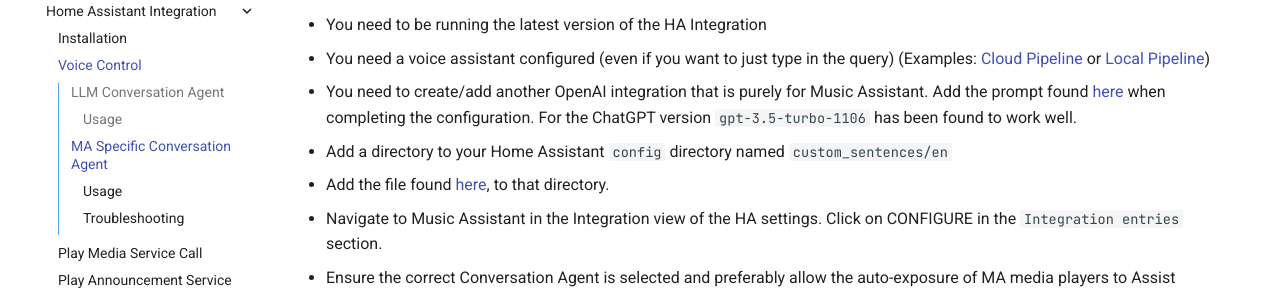
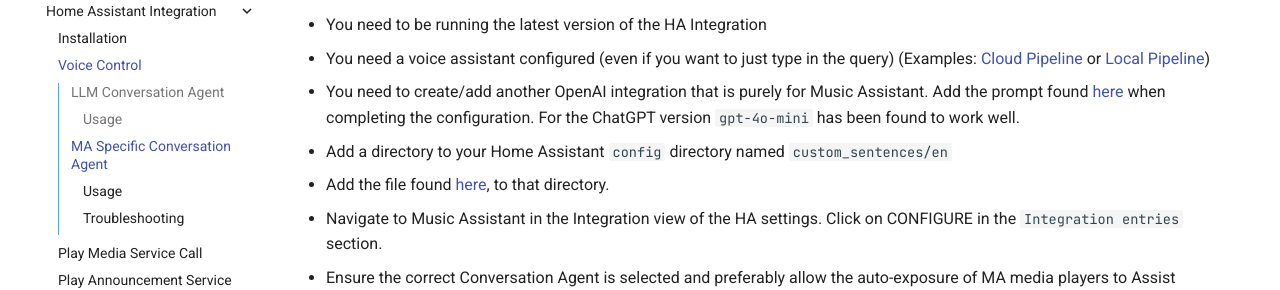
Before and after one commit to pwbriggs/music-assistant.github.io, an MkDocs documentation site: the page built from docs/integration/voice.md, in a window 1280 px wide and 900 px high, scrolled down 969 px. Shown: the part 151-441 px from the top of the window. Built offline with MkDocs 1.6.1 and Material for MkDocs 9.7.7, drawn with Linux system fonts in a browser that asks for light colours.

Commit message:
Cheaper and better!

```diff
--- a/docs/integration/voice.md
+++ b/docs/integration/voice.md
@@ -28,7 +28,7 @@
 - You need to be running the latest version of the HA Integration
 - You need a voice assistant configured (even if you want to just type in the query) (Examples: [Cloud Pipeline](https://www.home-assistant.io/voice_control/voice_remote_cloud_assistant/) or [Local Pipeline](https://www.home-assistant.io/voice_control/voice_remote_local_assistant/))
 - You need to create/add another OpenAI integration that is purely for Music Assistant.
-Add the prompt found [here](https://github.com/music-assistant/hass-music-assistant/blob/main/prompt/prompt.txt) when completing the configuration. For the ChatGPT version `gpt-3.5-turbo-1106` has been found to work well.
+Add the prompt found [here](https://github.com/music-assistant/hass-music-assistant/blob/main/prompt/prompt.txt) when completing the configuration. For the ChatGPT version `gpt-4o-mini` has been found to work well.
 - Add a directory to your Home Assistant `config` directory named `custom_sentences/en`
 - Add the file found [here](https://github.com/music-assistant/hass-music-assistant/blob/main/custom_sentences/en/play_media_on_media_player.yaml), to that directory.
 - Navigate to Music Assistant in the Integration view of the HA settings. Click on CONFIGURE in the `Integration entries` section.
```
